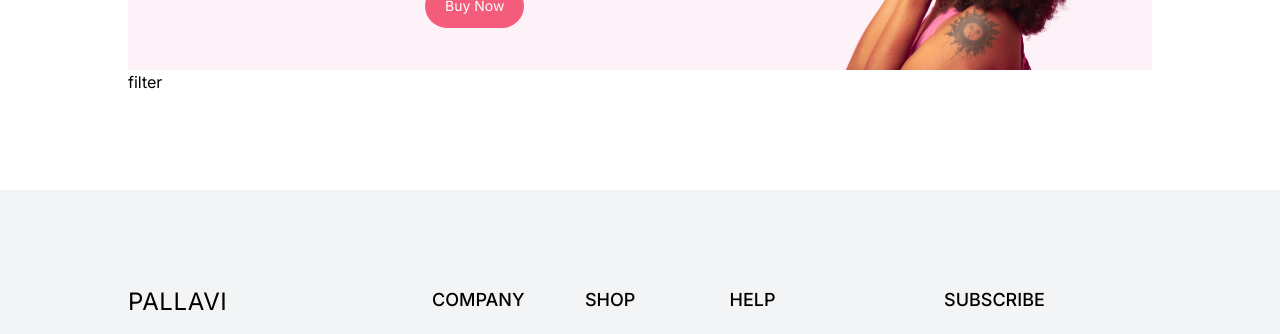
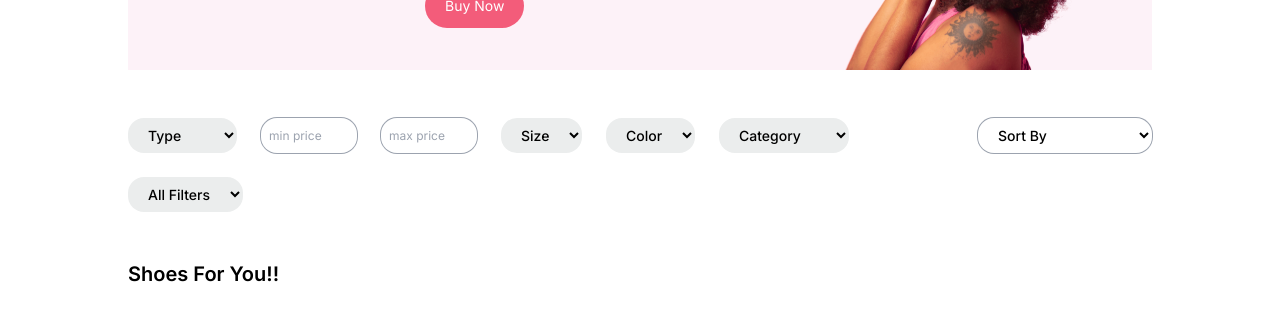
Before and after one commit to Pallavibu/E-Commerce-Project-Next.js, a Next.js app in the folder my-project/: page /list in a window 1280 px wide. Shown: the part 266-600 px from the top of the page. Built offline with nearby package versions, Linux system fonts and the light colour scheme.

Commit message:
done with test page

```diff
--- a/my-project/src/app/list/page.tsx
+++ b/my-project/src/app/list/page.tsx
@@ -1,11 +1,12 @@
 import Filter from "@/components/Filter";
+import ProductList from "@/components/ProductList";
 import Image from "next/image";
 
 const ListPage = () => {
   return (
     <div className="px-4 md:px-8 lg-px-16 xl:px-32 2xl;px-64 relative">
       {/* CAMPAIGN */}
-      <div className="bg-pink-50 px-4 flex justify-between h-64">
+      <div className="hidden bg-pink-50 px-4 sm:flex justify-between h-64">
         <div className="w-2/3 flex flex-col items-center justify-center gap-8">
           <h1 className="text-4xl font-semibold leading-[48px] text-gray-700">
             Grab upto 50% off on <br />
@@ -22,6 +23,8 @@ const ListPage = () => {
       {/* FILTER */}
       <Filter />
       {/* PRODUCTS */}
+      <h1 className="mt-12 font-semibold text-xl">Shoes For You!!</h1>
+      <ProductList/>
     </div>
   );
 };
--- a/my-project/src/components/Filter.tsx
+++ b/my-project/src/components/Filter.tsx
@@ -1,7 +1,78 @@
 const Filter = () => {
-    return(
-        <div>filter</div>
-    )
-}
+  return (
+    <div className="mt-12 flex justify-between">
+      <div className="flex gap-6 flex-wrap">
+        <select
+          name="type"
+          id=""
+          className="py-2 px-4 rounded-2xl bg-[#EBEDED] text-sm font-medium"
+        >
+          <option value="">Type</option>
+          <option value="physical">Physical</option>
+          <option value="digital">Digital</option>
+        </select>
 
-export default Filter
+        <input
+          type="text"
+          name="min"
+          placeholder="min price"
+          className="text-xs rounded-2xl pl-2 w-24 ring-1 ring-gray-400"
+        />
+        <input
+          type="text"
+          name="max"
+          placeholder="max price"
+          className="text-xs rounded-2xl pl-2 w-24 ring-1 ring-gray-400"
+        />
+
+        <select
+          name="Size"
+          id=""
+          className="py-2 px-4 rounded-2xl bg-[#EBEDED] text-sm font-medium"
+        >
+          <option>Size</option>
+          <option value="">Size</option>
+        </select>
+        <select
+          name="color"
+          id=""
+          className="py-2 px-4 rounded-2xl bg-[#EBEDED] text-sm font-medium"
+        >
+          <option>Color</option>
+          <option value="">Test</option>
+        </select>
+        <select
+          name="ribbon"
+          id=""
+          className="py-2 px-4 rounded-2xl bg-[#EBEDED] text-sm font-medium"
+        >
+          <option value="">Category</option>
+          <option value="">New Arrival</option>
+          <option value="">Popular</option>
+        </select>
+        <select
+          name=""
+          id=""
+          className="py-2 px-4 rounded-2xl bg-[#EBEDED] text-sm font-medium"
+        >
+          <option>All Filters</option>
+        </select>
+      </div>
+      <div className="">
+        <select
+          name=""
+          id=""
+          className="py-2 px-4 rounded-2xl  text-sm font-medium bg-white ring-1 ring-gray-400"
+        >
+          <option>Sort By</option>
+          <option value="">Price (low to high)</option>
+          <option value="">Price (high to low)</option>
+          <option value="">Newest</option>
+          <option value="">Oldest</option>
+        </select>
+      </div>
+    </div>
+  );
+};
+
+export default Filter;
```
